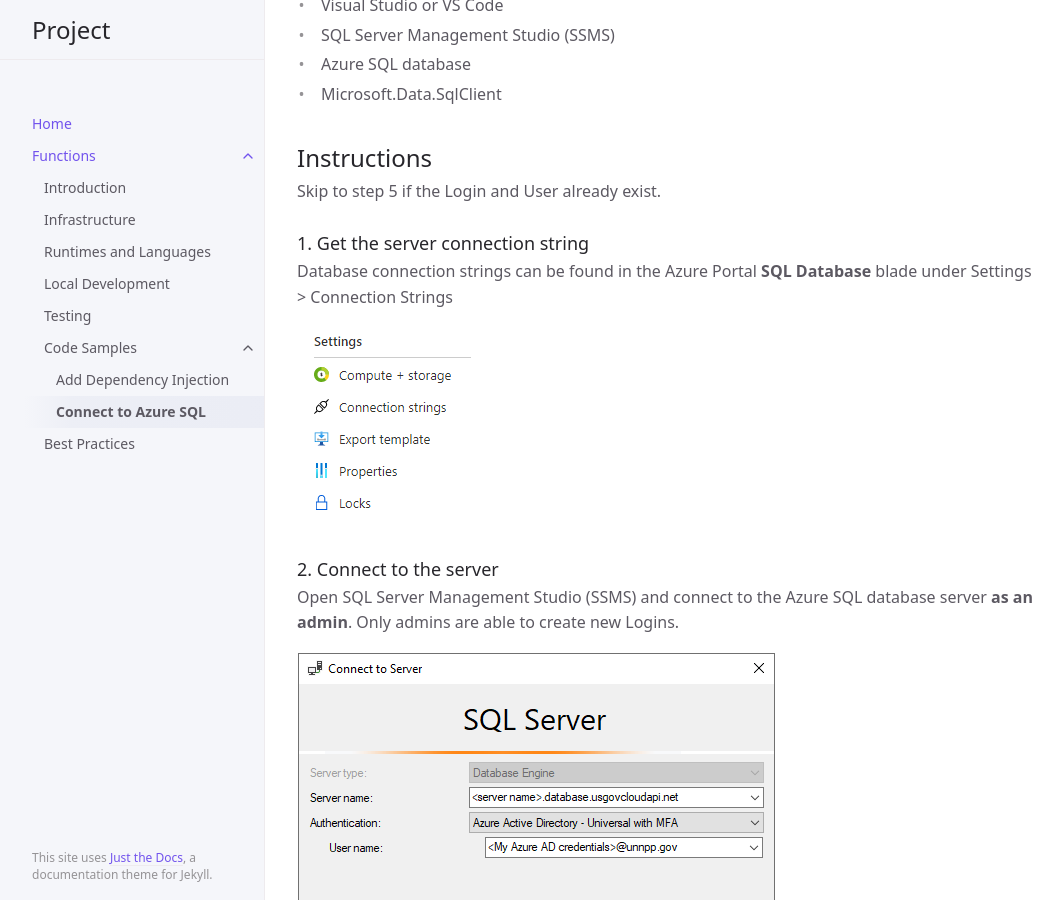
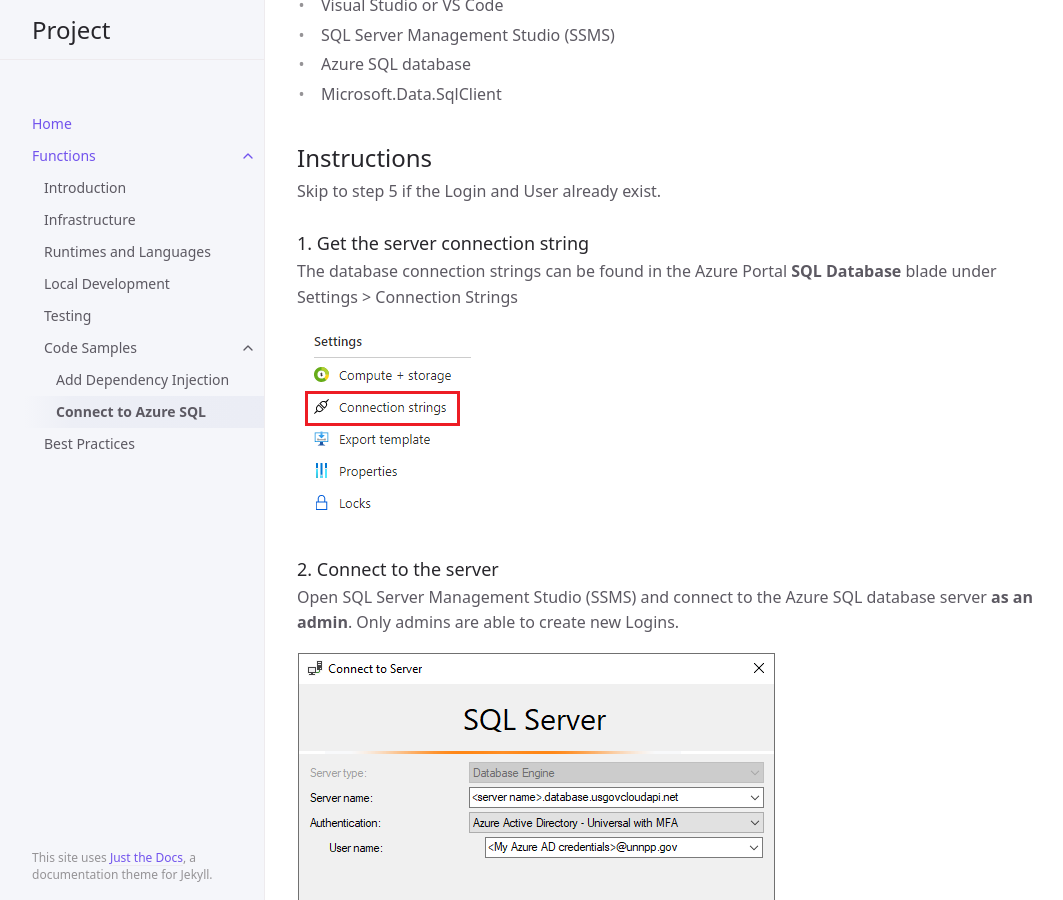
Before and after one commit to bwagner77/docs-test, a Jekyll site: the page built from function/samples-azure-sql-connection.md, in a window 1280 px wide and 900 px high, scrolled down 492 px. Shown: the whole window, without its empty margins (107-1170 px from the left). Built offline with Jekyll 4.4.1, drawn with Linux system fonts in a browser that asks for light colours.

Commit message:
Function content updated.

```diff
--- a/function/samples-azure-sql-connection.md
+++ b/function/samples-azure-sql-connection.md
@@ -25,8 +25,8 @@ Skip to step 5 if the Login and User already exist.
 
 ### 1. Get the server connection string
 
-Database connection strings can be found in the Azure Portal **SQL Database**
-blade under Settings > Connection Strings
+The database connection strings can be found in the Azure Portal
+**SQL Database** blade under Settings > Connection Strings
 
 ![SQLConnection](../assets/images/function-sql-connection.png)
 
```
Also changed, not shown: assets/images/function-sql-connection.png, function/testing.md (line endings or trailing spaces).
